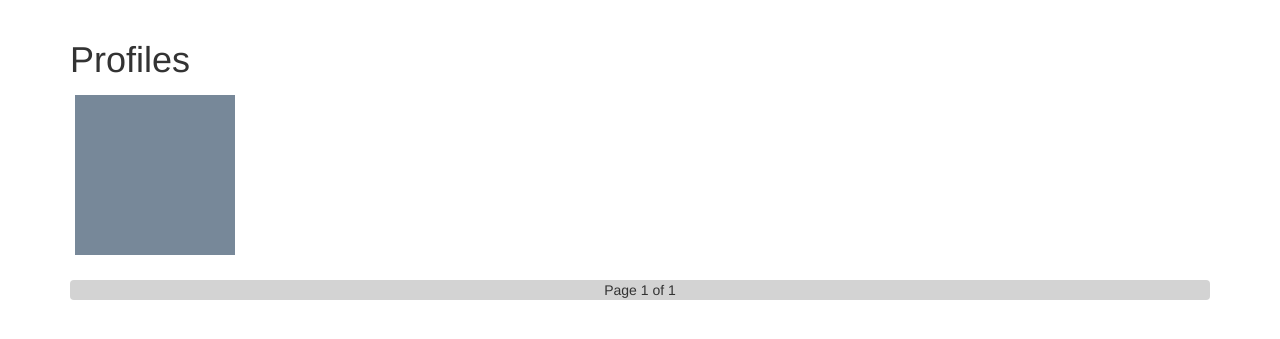
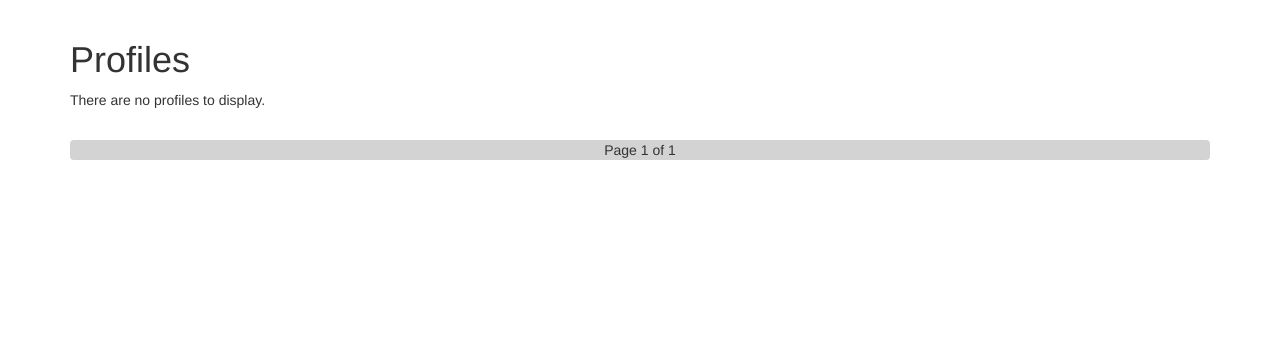
Before and after one commit to natecrow/media-sharing-site, a Django app: a page that uses mediasharingsite/templates/directory/profiles_directory.html in a window 1280 px wide. Shown: the part 74-413 px from the top of the page. Run offline with Django 3.2, Linux system fonts and the light colour scheme; tables that the repository leaves empty hold one stand-in row (values such as "Sample post"); parts of the project's set-up code (start-up, migrations or seed data) failed here and were passed over; some libraries are stand-ins or nearby versions.

Commit message:
Formatted profile page and removed staff users from profile directory
- Displayed profile info with labels in paragraphs instead of a list
- Fix: do not display staff users on profile directory page

```diff
--- a/mediasharingsite/templates/directory/profiles_directory.html
+++ b/mediasharingsite/templates/directory/profiles_directory.html
@@ -10,9 +10,8 @@
   <div id="grid-content">
     {% if users %}
       {% for user in users %}
-        <div class="item">
-          <a href="" target="_blank">
         {% if not user.is_staff %}
+          <div class="item"></div>
             <a href="{% url 'accounts:profile_page' username=user.username %}">
               {% if user.profile.profile_picture %}
                 {% thumbnail user.profile.profile_picture "150x150" crop="center" as im %}
@@ -23,9 +22,10 @@
               {% endif %}
               <p>{{ user.username }}</p>
             </a>
+          </div>
+        {% else %}
+          <p>There are no profiles to display.</p>
         {% endif %}
-          </a>
-        </div>
       {% endfor %}
     {% else %}
       <p>There are no profiles to display.</p>
```
Also changed, not shown: mediasharingsite/templates/accounts/profile_page.html (+4 -6 lines). Lines whose indentation alone changed are shown as unchanged.
